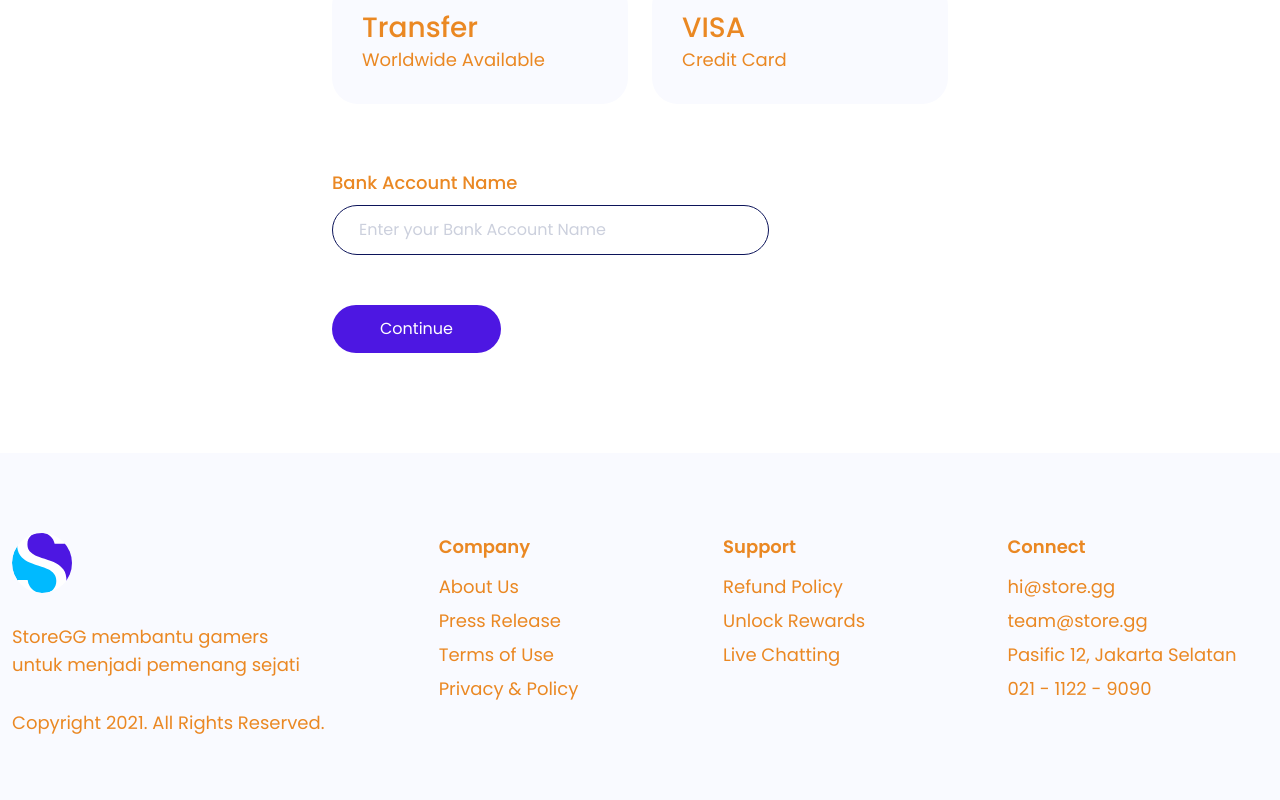
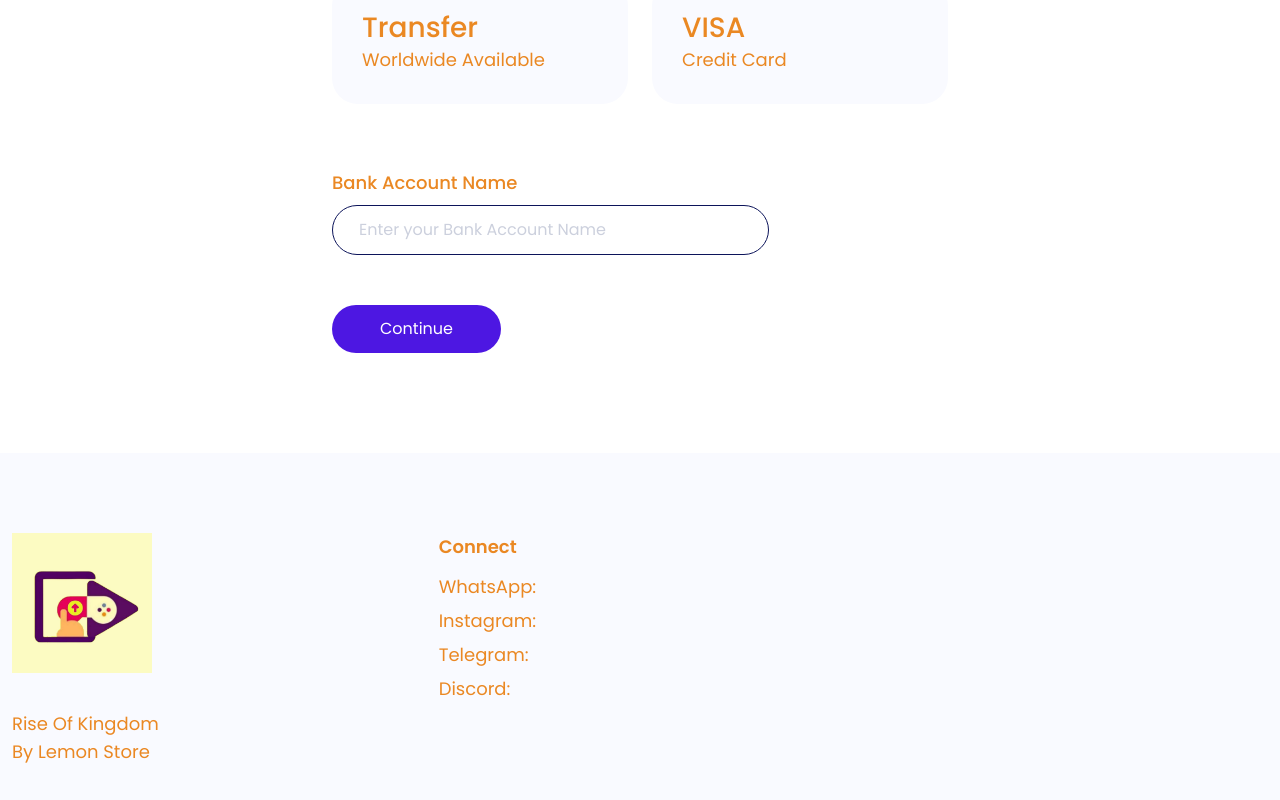
Before and after one commit to alifianadexe/rok-game-store, a Next.js app: page /detail in a window 1280 px wide. Shown: the part 1096-1896 px from the top of the page. Built offline with nearby package versions, Linux system fonts and the light colour scheme.

Commit message:
fix footer and story

```diff
--- a/components/organisme/Footer/index.tsx
+++ b/components/organisme/Footer/index.tsx
@@ -1,3 +1,4 @@
+import Image from "next/dist/client/image";
 
 export default function Footer() {
   return (
@@ -7,86 +8,52 @@ export default function Footer() {
           <div className="row">
             <div className="col-lg-4 text-lg-start text-center">
               <a href="" className="mb-30">
-                                <svg width="60" height="60" viewBox="0 0 60 60" fill="none"
-                                    xmlns="http://www.w3.org/2000/svg">
-                                    <mask id="mask0" mask-type="alpha" maskUnits="userSpaceOnUse" x="0" y="0" width="60"
-                                        height="60">
-                                        <circle cx="30" cy="30" r="30" fill="#3546AB" />
-                                    </mask>
-                                    <g mask="url(#mask0)">
-                                        <circle cx="30" cy="30" r="30" fill="#00BAFF" />
-                                        <path
-                                            d="M41.5001 35.0001C52.3001 38.2001 49.6668 48.0001 47.0001 52.5001L71.0001 60.5001L79.5001 -12.9999C63.6667 -13.8333 29.5001 -14.9999 19.5001 -12.9999C7.00007 -10.4999 13.5001 4.00006 12.0001 14.0001C10.5001 24.0001 28.0001 31.0001 41.5001 35.0001Z"
-                                            fill="#4D17E2" />
-                                        <path
-                                            d="M54.495 47.785C54.495 51.285 53.655 54.54 51.975 57.55C50.295 60.56 47.74 63.01 44.31 64.9C40.88 66.79 36.645 67.735 31.605 67.735C26.705 67.735 22.33 66.86 18.48 65.11C14.7 63.29 11.655 60.84 9.345 57.76C7.105 54.61 5.81 51.04 5.46 47.05H15.645C15.855 49.15 16.555 51.215 17.745 53.245C19.005 55.205 20.755 56.85 22.995 58.18C25.305 59.44 28.07 60.07 31.29 60.07C35.49 60.07 38.71 58.95 40.95 56.71C43.19 54.47 44.31 51.6 44.31 48.1C44.31 45.09 43.505 42.64 41.895 40.75C40.355 38.86 38.43 37.39 36.12 36.34C33.81 35.22 30.66 34.03 26.67 32.77C21.98 31.23 18.2 29.795 15.33 28.465C12.53 27.065 10.115 25 8.085 22.27C6.125 19.54 5.145 15.935 5.145 11.455C5.145 7.60499 6.055 4.20999 7.875 1.27C9.765 -1.67 12.425 -3.945 15.855 -5.555C19.355 -7.165 23.45 -7.97 28.14 -7.97C35.42 -7.97 41.195 -6.185 45.465 -2.615C49.735 0.884996 52.22 5.365 52.92 10.825H42.63C42.07 7.885 40.565 5.295 38.115 3.055C35.665 0.814997 32.34 -0.305003 28.14 -0.305003C24.29 -0.305003 21.21 0.709996 18.9 2.73999C16.59 4.69999 15.435 7.5 15.435 11.14C15.435 14.01 16.17 16.355 17.64 18.175C19.18 19.925 21.07 21.325 23.31 22.375C25.55 23.355 28.63 24.475 32.55 25.735C37.31 27.275 41.125 28.745 43.995 30.145C46.935 31.545 49.42 33.68 51.45 36.55C53.48 39.35 54.495 43.095 54.495 47.785Z"
-                                            fill="white" />
-                                    </g>
-                                </svg>
+                <Image src="/img/logo.png" height={140} width={140} />
               </a>
-                            <p className="mt-30 text-lg color-palette-1 mb-30">StoreGG membantu gamers<br/> untuk menjadi
-                                pemenang sejati</p>
-                            <p className="mt-30 text-lg color-palette-1 mb-30">Copyright 2021. All Rights Reserved.</p>
+              <p className="mt-30 text-lg color-palette-1 mb-30">
+                Rise Of Kingdom
+                <br /> By Lemon Store
+              </p>
             </div>
             <div className="col-lg-8 mt-lg-0 mt-20">
               <div className="row gap-sm-0">
-                                <div className="col-md-4 col-6 mb-lg-0 mb-25">
-                                    <p className="text-lg fw-semibold color-palette-1 mb-12">Company</p>
+                <div className="col-md-4 col-12 mt-lg-0 mt-md-0 mt-25">
+                  <p className="text-lg fw-semibold color-palette-1 mb-12">
+                    Connect
+                  </p>
                   <ul className="list-unstyled">
                     <li className="mb-6">
-                                            <a href="" className="text-lg color-palette-1 text-decoration-none">About Us</a>
+                      <a
+                        href="mailto: hi@store.gg"
+                        className="text-lg color-palette-1 text-decoration-none"
+                      >
+                        WhatsApp:
+                      </a>
                     </li>
                     <li className="mb-6">
-                                            <a href="" className="text-lg color-palette-1 text-decoration-none">Press
-                                                Release</a>
+                      <a
+                        href="mailto: team@store.gg"
+                        className="text-lg color-palette-1 text-decoration-none"
+                      >
+                        Instagram:
+                      </a>
                     </li>
                     <li className="mb-6">
-                                            <a href="" className="text-lg color-palette-1 text-decoration-none">Terms of Use</a>
+                      <a
+                        href="http://maps.google.com/?q=Pasific 12,
+                                            Jakarta Selatan"
+                        className="text-lg color-palette-1 text-decoration-none"
+                      >
+                        Telegram:
+                      </a>
                     </li>
                     <li className="mb-6">
-                                            <a href="" className="text-lg color-palette-1 text-decoration-none">Privacy &
-                                                Policy</a>
-                                        </li>
-                                    </ul>
-                                </div>
-                                <div className="col-md-4 col-6 mb-lg-0 mb-25">
-                                    <p className="text-lg fw-semibold color-palette-1 mb-12">Support</p>
-                                    <ul className="list-unstyled">
-                                        <li className="mb-6">
-                                            <a href="" className="text-lg color-palette-1 text-decoration-none">Refund
-                                                Policy</a>
-                                        </li>
-                                        <li className="mb-6">
-                                            <a href="" className="text-lg color-palette-1 text-decoration-none">Unlock
-                                                Rewards</a>
-                                        </li>
-                                        <li className="mb-6">
-                                            <a href="" className="text-lg color-palette-1 text-decoration-none">Live
-                                                Chatting</a>
-                                        </li>
-                                    </ul>
-                                </div>
-                                <div className="col-md-4 col-12 mt-lg-0 mt-md-0 mt-25">
-                                    <p className="text-lg fw-semibold color-palette-1 mb-12">Connect</p>
-                                    <ul className="list-unstyled">
-                                        <li className="mb-6">
-                                            <a href="mailto: hi@store.gg"
-                                                className="text-lg color-palette-1 text-decoration-none">hi@store.gg</a>
-                                        </li>
-                                        <li className="mb-6">
-                                            <a href="mailto: team@store.gg"
-                                                className="text-lg color-palette-1 text-decoration-none">team@store.gg</a>
-                                        </li>
-                                        <li className="mb-6">
-                                            <a href="http://maps.google.com/?q=Pasific 12,
-                                            Jakarta Selatan" className="text-lg color-palette-1 text-decoration-none">Pasific
-                                                12,
-                                                Jakarta Selatan</a>
-                                        </li>
-                                        <li className="mb-6">
-                                            <a href="tel: 02111229090"
-                                                className="text-lg color-palette-1 text-decoration-none">021 - 1122 -
-                                                9090</a>
+                      <a
+                        href="tel: 02111229090"
+                        className="text-lg color-palette-1 text-decoration-none"
+                      >
+                        Discord:
+                      </a>
                     </li>
                   </ul>
                 </div>
@@ -96,5 +63,5 @@ export default function Footer() {
         </div>
       </footer>
     </section>
-    )
+  );
 }
--- a/components/organisme/navbar/index.tsx
+++ b/components/organisme/navbar/index.tsx
@@ -8,7 +8,7 @@ export default function Navbar() {
       <nav className="navbar navbar-expand-lg navbar-light bg-navbar pt-lg-30 pb-lg-30 pt-30 pb-20">
         <div className="container-fluid">
           <a className="navbar-brand" href="/#">
-            <Image src="/icon/rise-of-kingdoms.png" width={90} height={60} />
+            <Image src="/img/logo.png" width={60} height={60} />
           </a>
           <ToggleMenu />
           <div className="collapse navbar-collapse" id="navbarNav">
```
Also changed, not shown: components/organisme/Story/index.tsx (+4 -6 lines), public/img/logo.png (added). Lines whose indentation alone changed are shown as unchanged.
